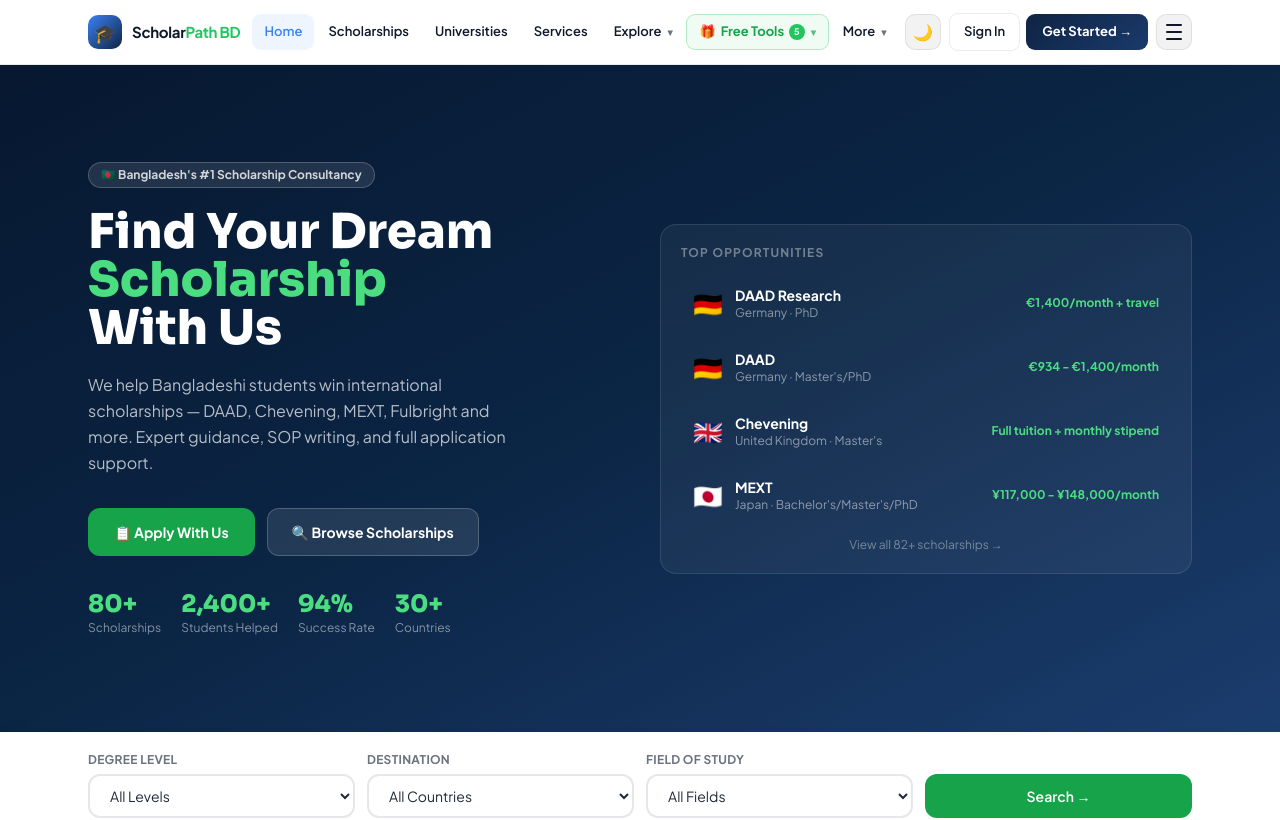
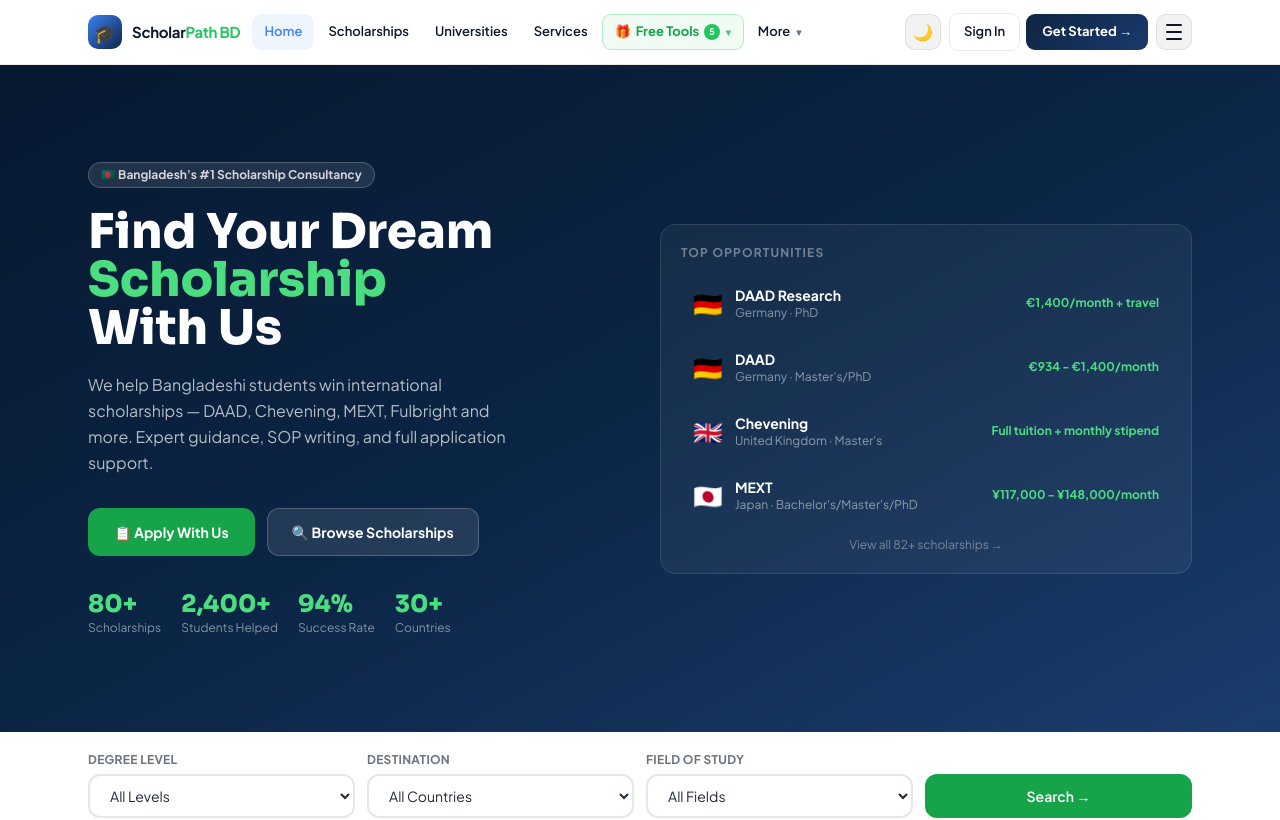
Before and after one commit to shajidhossain626-cell/Schoolar-path-Bd-Front-end, a React (Vite) app: page / in a window 1280 px wide. Shown: the top 820 px of the page. Built offline with nearby package versions, Linux system fonts and the light colour scheme.

Commit message:
new nav bar remove explore

```diff
--- a/src/components/layout/Navbar.jsx
+++ b/src/components/layout/Navbar.jsx
@@ -3,7 +3,11 @@
 import { useAuth } from '@context/AuthContext'
 
 // ── NAV GROUPS ──
-
+const EXPLORE = [
+  { to:'/blog',     icon:'📖', label:'Blog & Guides',    sub:'Tips, deadlines, success stories' },
+  { to:'/about',    icon:'👥', label:'About Us',          sub:'Our team and mission' },
+  { to:'/contact',  icon:'💬', label:'Contact',           sub:'Get in touch with us' },
+]
 const TOOLS_LINKS = [
   { to:'/tools/eligibility-checker', icon:'🎯', label:'Eligibility Checker', sub:'See which scholarships you qualify for', badge:'Popular' },
   { to:'/tools/document-checklist',  icon:'📋', label:'Document Checklist', sub:'Never miss a required document' },
@@ -204,12 +208,6 @@
                 Services
               </NavLink>
 
-              {/* Explore dropdown */}
-              <div style={{ position:'relative' }}>
-                <DropBtn name="explore" label="Explore" />
-                {openDrop === 'explore' && <Dropdown items={EXPLORE} onClose={() => setOpenDrop(null)} />}
-              </div>
-
               {/* Free Tools dropdown */}
               <div style={{ position:'relative' }}>
                 <button
@@ -339,23 +337,6 @@
               🚀 Services
             </NavLink>
 
-            {/* Explore section */}
-            <button onClick={() => setMobileSection(s => s==='explore'?null:'explore')}
-              style={{ width:'100%', display:'flex', alignItems:'center', justifyContent:'space-between', padding:'10px 12px', borderRadius:10, border:'none', background:'transparent', color:'var(--nav-text)', fontSize:14, fontWeight:700, cursor:'pointer', fontFamily:'inherit', marginBottom:4 }}>
-              <span>🔭 Explore</span>
-              <span style={{ fontSize:11, opacity:.5, transform: mobileSection==='explore'?'rotate(180deg)':'none', transition:'transform .2s' }}>▾</span>
-            </button>
-            {mobileSection === 'explore' && EXPLORE.map(item => (
-              <NavLink key={item.to} to={item.to} onClick={() => setMobileOpen(false)}
-                style={{ display:'flex', alignItems:'center', gap:10, padding:'9px 12px 9px 28px', borderRadius:10, textDecoration:'none', marginBottom:2, color:'var(--nav-text)' }}>
-                <span style={{fontSize:16}}>{item.icon}</span>
-                <div>
-                  <div style={{fontSize:13,fontWeight:600}}>{item.label}</div>
-                  <div style={{fontSize:11,color:'var(--nav-subtext)'}}>{item.sub}</div>
-                </div>
-              </NavLink>
-            ))}
-
             {/* Free Tools section */}
             <button onClick={() => setMobileSection(s => s==='tools'?null:'tools')}
               style={{ width:'100%', display:'flex', alignItems:'center', justifyContent:'space-between', padding:'10px 12px', borderRadius:10, border:'1px solid rgba(34,197,94,.25)', background:'rgba(34,197,94,.06)', color:'#16a34a', fontSize:14, fontWeight:700, cursor:'pointer', fontFamily:'inherit', marginBottom:4 }}>
```
